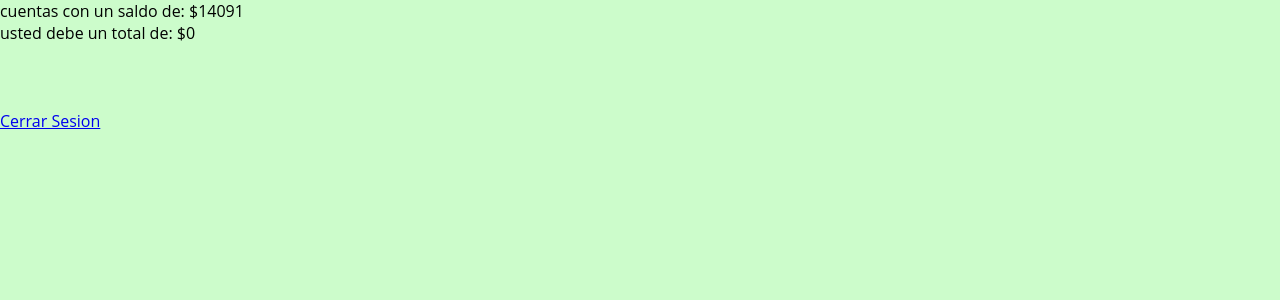
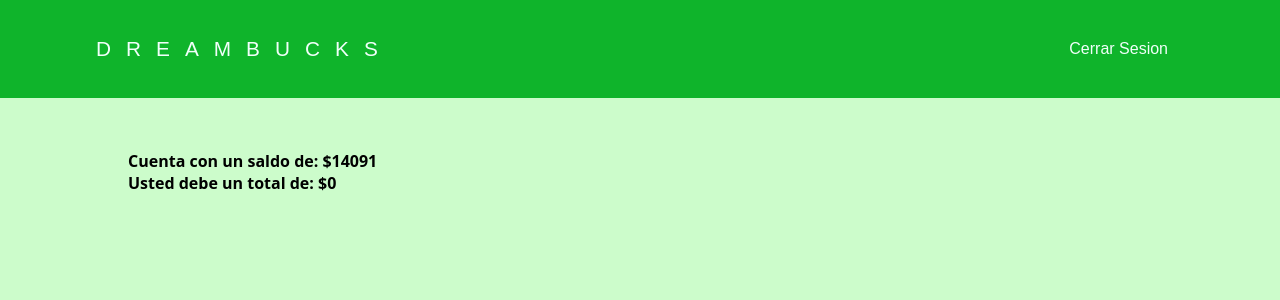
Before and after one commit to Expentor/DreamBucks, a PHP site: page /user.php in a window 1280 px wide. Shown: the top 300 px of the page. Run offline with PHP 8.4, Linux system fonts and the light colour scheme; a user stored in the database is signed in; data comes from the database, SQL or seed files in the repository; data that the repository does not hold is empty.

Commit message:
User.php ya tiene estilo

```diff
--- a/dreambucks/index.php
+++ b/dreambucks/index.php
@@ -21,7 +21,7 @@
                     <ul>
                         <li><a href="#">Acerca de</a></li>
                         <li><a href="#">Contactos</a></li>
-                        <li><a href="login_U.php">Usuario</a></li>
+                        <li><a href="Login_U.php">Usuario</a></li>
                         <li><a href="Login_A.php">Administrador</a></li>
                     </ul>
                 </nav>
--- a/dreambucks/styles/user.css
+++ b/dreambucks/styles/user.css
@@ -10,18 +10,15 @@
 }
 
 .container_a{
-    max-width: 350px;
-    height: 100%;
-    margin: 1em;
+    margin: 20px 25px 20px 125px;
+    width: 450px;
+    border-radius: 10px;
+    border: 1px solid #3C760C;
+    box-shadow: 0px 8px 32px #3C760C;
+    background: #F1FFFA;
     padding: 20px;
-    border-style: solid;
-    border-color:black;
-    background-color: green;
-    color: white;
     float: left;
     flex-direction : row;
-
-
 }
 
 .a{
@@ -29,24 +26,35 @@
     text-decoration: none;
 }
 
+.advertisements{
+    padding: 150px 10% 20px;
+}
+
+.Advertencia{
+    color: white;
+    background-color: red;
+    display:inline;
+    padding: 2rem 0;
+}
 .text{
     display:inline;
-    margin-top: 10px;
-    padding-left: 20px;
-
+    padding: 2rem 0;
 }
 
 .pay{
-    padding: 10px 15px;
-    color: white;
+    font-size: 16px;
+    width: 80px;
+    height: 40px;
+    background:  #F1FFFA;
+    border: 1px solid #F1FFFA;
+    color: black;
     text-decoration: none;
-    text-align: center;
-    width: 150px;
+    text-align: left;
     border-radius: 10px;
 }
 
 .pay:hover{
-    background: blue;
+    background: rgb(64, 196, 64);
     transition:all .5s;
 }
 
@@ -59,6 +67,6 @@
 }
 
 .buttowon:hover{
-    background: green;
+    background: rgb(64, 196, 64);
     transition:all .5s;
 }
--- a/dreambucks/user.php
+++ b/dreambucks/user.php
@@ -4,10 +4,23 @@
         <meta charset="UTF-8">
         <meta http-equiv="X-UA-Compatible" content="IE=edge">
         <meta name="viewport" content="width=device-width, initial-scale=1.0">
+        <link rel="stylesheet" href="./styles/styleHeaderUL.css">
         <link rel="stylesheet" href="./styles/user.css">
         <title>User</title>
 </head>
 <body>
+
+        <header class="header">
+        <div class="container-head logo-nav-container">
+            <a href="#" class="logo">DREAMBUCKS</a>
+            <div class="menu-icon">Menú</div>
+            <nav class="navigation">
+                <ul>
+                    <li><a href="Logout.php">Cerrar Sesion</a></li>
+                </ul>
+            </nav>
+        </div>
+        </header>
 
 </body>
 </html>
@@ -32,20 +45,22 @@ $consult = "SELECT * FROM users WHERE name_U='$user'";
 $result  = mysqli_query($connect, $consult);
 while ($row = mysqli_fetch_row($result)){
 ?>
+<div class="advertisements">
 <?php
         $id = $row[0]; //guardamos su id en una variable
         $balance = $row[8]; //guardamos el saldo del usuario
         if($balance<0){
-                echo "actualmente usted tiene una deuda sin pagar lo cual afectara a su historial crediticio
+                echo '<h4 class="advertencia">Actualmente usted tiene una deuda sin pagar lo cual afectara a su historial crediticio
                 .<br> ocasionando problemas para futuros prestamos tanto en dreambucks como en cualquier otra institucion <br> <br>
-                el saldo pendiente para recuperar sus privilegios y no dañar mas su historial creticio es de: " .'$' . abs($balance) . '<br>';
+                el saldo pendiente para recuperar sus privilegios y no dañar mas su historial creticio es de: ' .'$' . abs($balance) . '<br></h4>';
         } else {
-                echo 'cuentas con un saldo de: $' . $row[8] . "<br>"; //el saldo del cliente
+                echo '<h4 class="text">Cuenta con un saldo de: $' . $row[8] . "<br></h4>"; //el saldo del cliente
         }
 
-        echo 'usted debe un total de: $'. $row[4] . "<br>";  //lo que debe el usuario
+        echo '<h4 class="text">Usted debe un total de: $'. $row[4] . "<br></h4>";  //lo que debe el usuario
 
-?><br><br>
+?></div><br><br>
+
 <?php
 }
 
@@ -162,7 +177,7 @@ $subtract_total ="UPDATE loans
 
  ?>
 <br>
- <a class="pay" href="Pay.php?id=<?php echo $row2[5]?>">Pagar</a><br>
+ <button class="pay" href="Pay.php?id=<?php echo $row2[5]?>">Pagar</button><br>
         </div>
 
 <?php
@@ -185,7 +200,3 @@ echo "Error: " . $update_debited . "<br>" . mysqli_error($connect);
 }
 
 ?>
-
-
-<br>
-<a href="Logout.php" class="">Cerrar Sesion</a>
```
